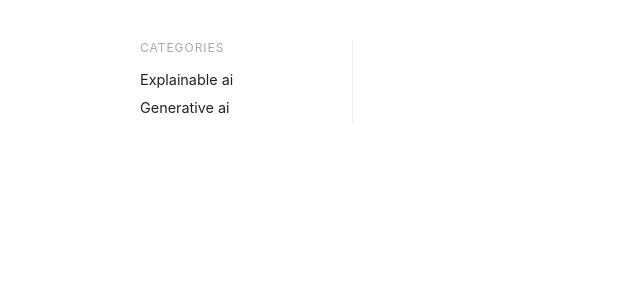
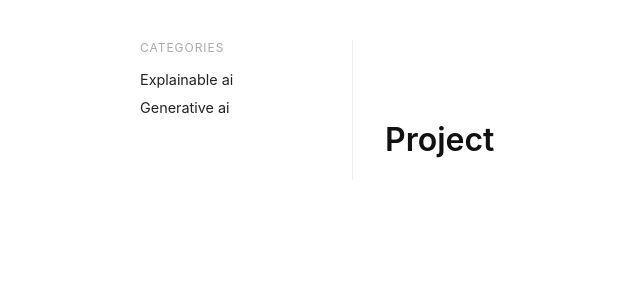
Before and after one commit to mattattabi78/mattattabi78.github.io, a Jekyll site: the page built from category/project.md, in a window 1280 px wide. Shown: the top 300 px of the page, without its empty margins (0-640 px from the left). Built offline with Jekyll 4.4.1, drawn with Linux system fonts in a browser that asks for light colours.

Commit message:
Update project.md

```diff
--- a/category/project.md
+++ b/category/project.md
@@ -1,5 +1,6 @@
 ---
+layout: category
 title: Project
-layout: default
 category: project
+permalink: /category/project/
 ---
```
